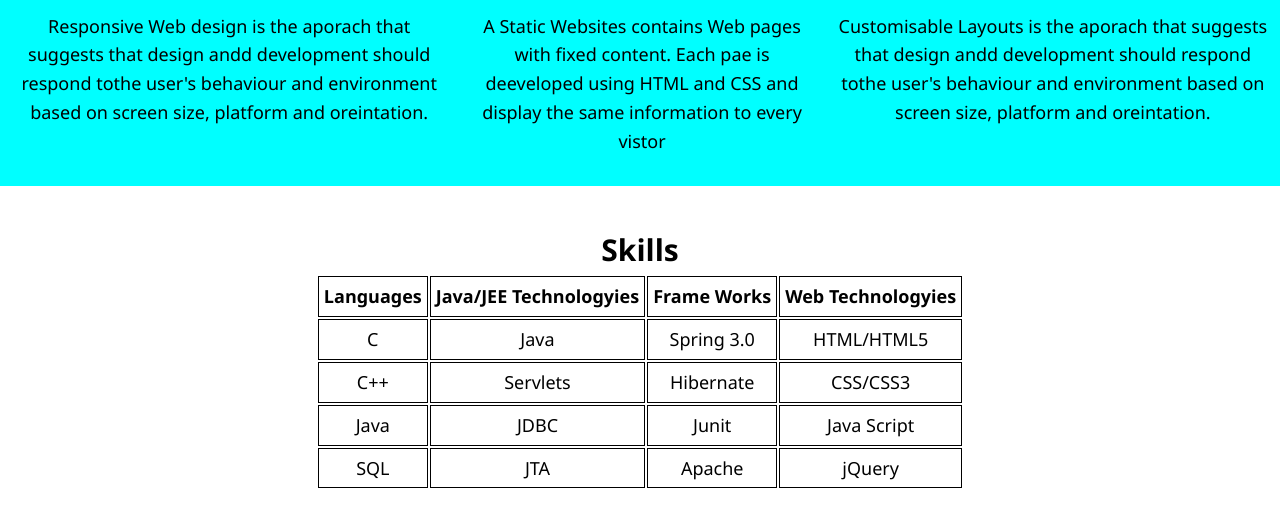
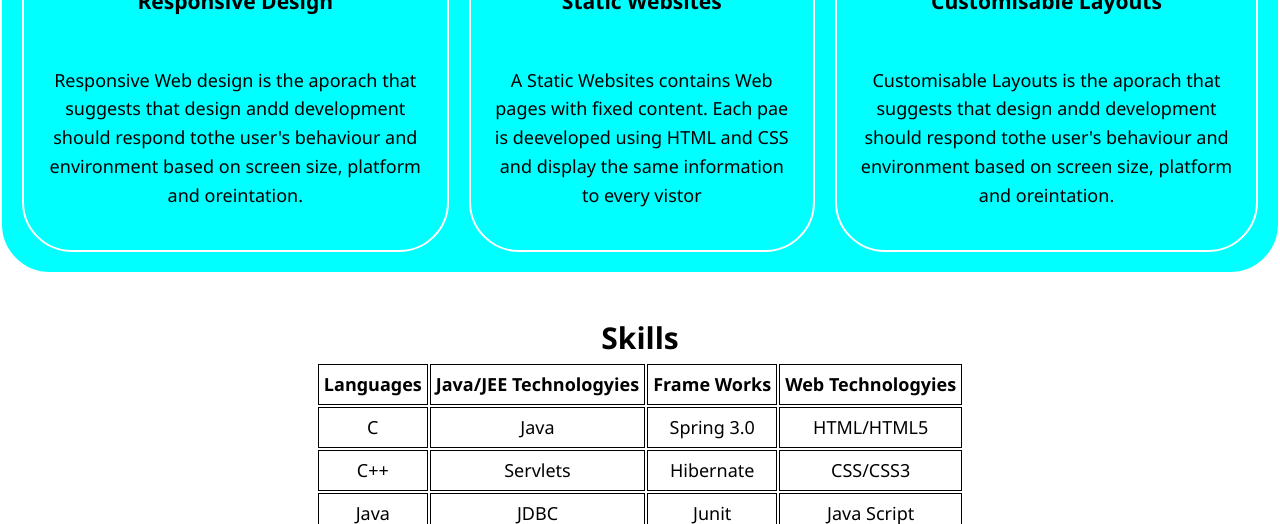
Before and after one commit to Suresh8723/myBlog_Suresh_c0818723, a plain HTML site: page index.html in a window 1280 px wide. Shown: the part 1464-1988 px from the top of the page. Drawn offline with Linux system fonts and the light colour scheme.

Commit message:
update in services section

```diff
--- a/css/main.css
+++ b/css/main.css
@@ -175,8 +175,17 @@ aside .btn {
 
 }
 .services{
+    background-color: aqua;
+    border: #fff  2px solid;
+    padding: 10px;
+    border-radius: 50px;
+}
 
-    background-color: aqua;
+.services .ie{
+    border: #fff  2px solid;
+    border-radius: 50px;
+    margin: 10px;
+    padding: 10px;
 }
 .services p{
     text-align: center;
--- a/index.html
+++ b/index.html
@@ -64,7 +64,7 @@
                 <p class="headings">Services I provide</p>
                 <section id="about" class="icons bg-light">
                     <div class="flex-items">
-                      <div>
+                      <div  class="ie-1 ie">
                         <i class="fas fa-code fa-2x"></i>
                         <div>
                           <h3>Responsive Design</h3>
@@ -73,7 +73,7 @@
                           </p>
                         </div>
                       </div>
-                      <div>
+                      <div class="ie-2 ie">
                         <i class="fab fa-html5 fa-2x"></i>
                         <div>
                           <h3>Static Websites</h3>
@@ -82,7 +82,7 @@
                           </p>
                         </div>
                       </div>
-                      <div>
+                      <div class="ie-3 ie">
                         <i class="fas fa-edit fa-2x"></i>
                         <div>
                           <h3>Customisable Layouts </h3>
```
